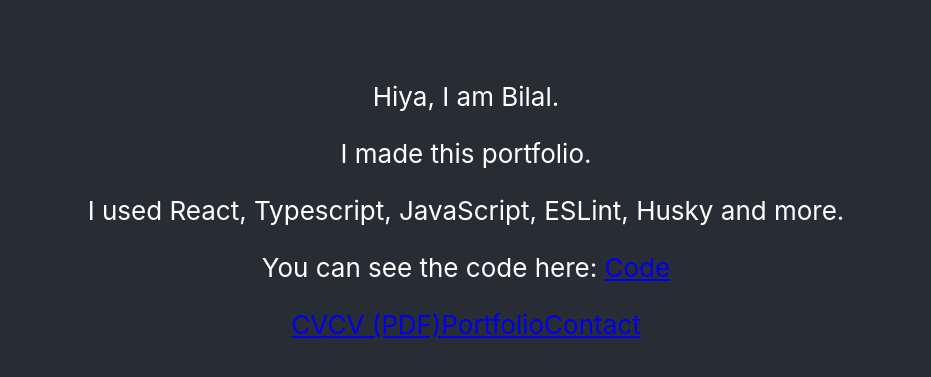
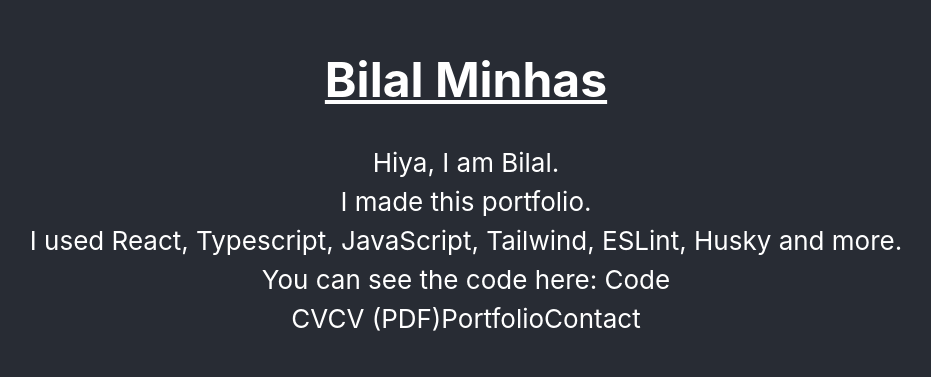
Before and after one commit to Bilalm354/react-portfolio, a React (Create React App) app: page / in a window 1280 px wide. Shown: the part 203-580 px from the top of the page, without its empty margins (174-1105 px from the left). Built offline with nearby package versions, Linux system fonts and the light colour scheme.

Commit message:
added tailwindcss

```diff
--- a/package.json
+++ b/package.json
@@ -44,6 +44,7 @@
   "devDependencies": {
     "@typescript-eslint/eslint-plugin": "^5.12.0",
     "@typescript-eslint/parser": "^5.12.0",
+    "autoprefixer": "^10.4.2",
     "eslint": "^8.9.0",
     "eslint-config-airbnb": "^19.0.4",
     "eslint-config-airbnb-typescript": "^16.1.0",
@@ -51,6 +52,8 @@
     "eslint-plugin-jsx-a11y": "^6.5.1",
     "eslint-plugin-react": "^7.28.0",
     "eslint-plugin-react-hooks": "^4.3.0",
-    "husky": "^7.0.4"
+    "husky": "^7.0.4",
+    "postcss": "^8.4.6",
+    "tailwindcss": "^3.0.23"
   }
 }
--- a/src/App.tsx
+++ b/src/App.tsx
@@ -5,6 +5,10 @@
   return (
     <div className="App">
       <header className="App-header">
+        <h1 className="text-5xl font-bold underline">
+          Bilal Minhas
+        </h1>
+        <br />
         <div className="Nav-bar">
           <p>
             Hiya, I am Bilal.
@@ -13,7 +17,7 @@
             I made this portfolio.
           </p>
           <p>
-            I used React, Typescript, JavaScript, ESLint, Husky and more.
+            I used React, Typescript, JavaScript, Tailwind, ESLint, Husky and more.
           </p>
           <p>
             You can see the code here:
--- a/src/index.css
+++ b/src/index.css
@@ -1,3 +1,7 @@
+@tailwind base;
+@tailwind components;
+@tailwind utilities;
+
 body {
   margin: 0;
   font-family: -apple-system, BlinkMacSystemFont, 'Segoe UI', 'Roboto', 'Oxygen',
--- /dev/null
+++ b/tailwind.config.js
@@ -0,0 +1,9 @@
+module.exports = {
+  content: [
+    "./src/**/*.{js,jsx,ts,tsx}",
+  ],
+  theme: {
+    extend: {},
+  },
+  plugins: [],
+}
```
Also changed, not shown: .eslintrc.js, 1 other file (tests, documents, lock files or other folders).
